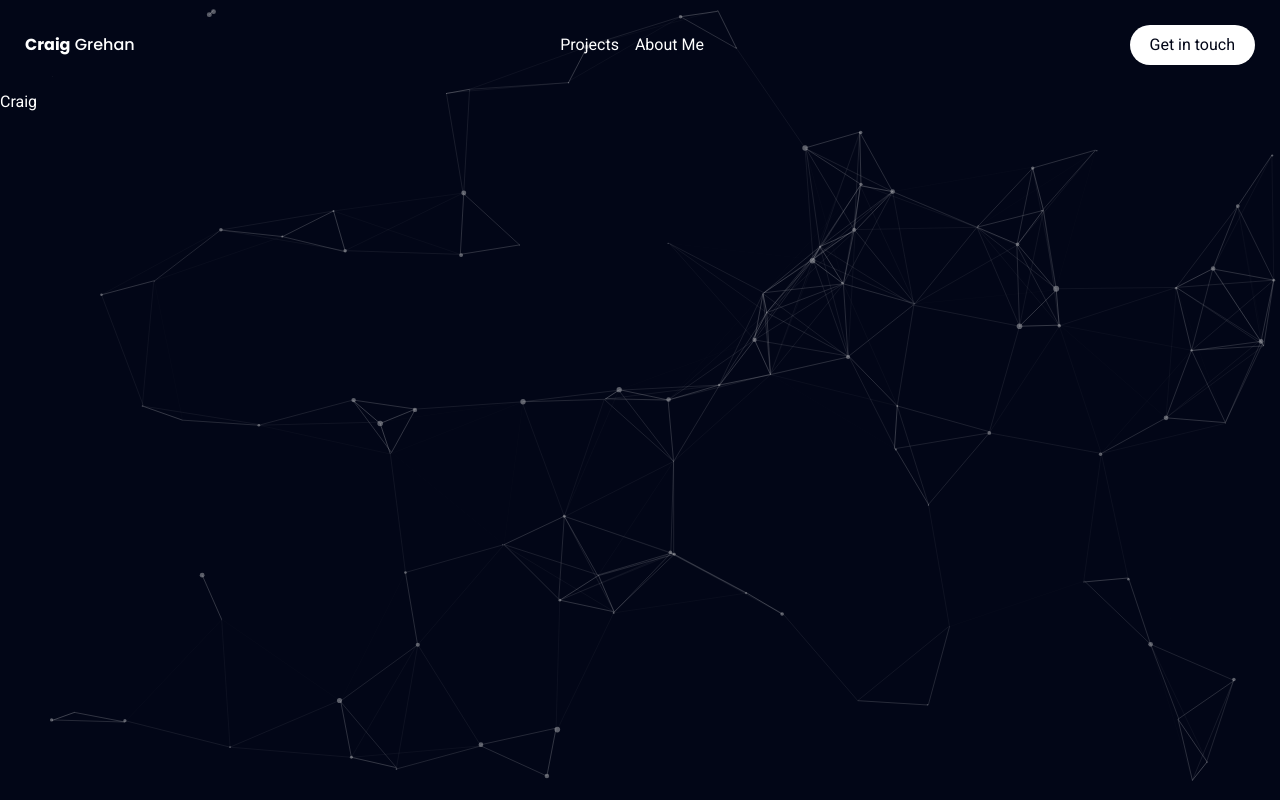
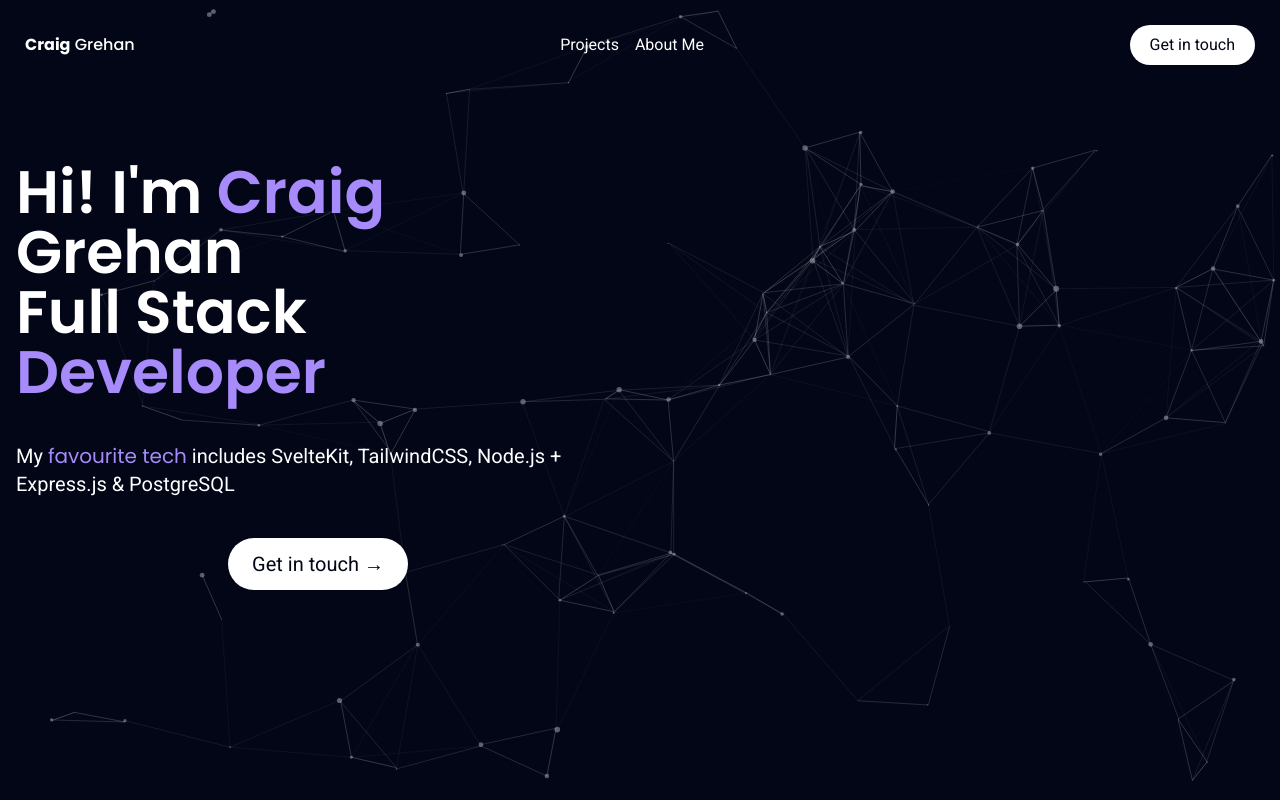
Before and after one commit to Craig-WIT/portfolioProject, a SvelteKit app: page / in a window 1280 px wide. Built offline with nearby package versions, Linux system fonts and the light colour scheme.

Commit message:
Intro page

```diff
--- a/src/components/Header.svelte
+++ b/src/components/Header.svelte
@@ -20,7 +20,7 @@
             </a>
         {/each}
     </div>
-    <a href="#" target="_blank" class="blueShadow relative overflow-hidden px-5 py-2 group rounded-full bg-white text-slate-950">
+    <a href="https://www.linkedin.com/in/craig-grehan-fcca-885722a7/?originalSubdomain=ie" target="_blank" class="blueShadow relative overflow-hidden px-5 py-2 group rounded-full bg-white text-slate-950">
         <div class="absolute top-0 right-full w-full h-full bg-violet-400 opacity-20 group-hover:translate-x-full z-0 duration-200">
 
         </div>
--- a/src/components/Main.svelte
+++ b/src/components/Main.svelte
@@ -1 +1,21 @@
-Craig
+<script>
+
+</script>
+
+<main class="flex flex-col flex-1 p-4">
+    <section id="introPage" class="grid grid-cols-1 lg:grid-cols-2 gap-10 py-8 sm:py-14">
+        <div class="flex flex-col lg:justify-center text-center lg:text-left gap-6 md:gap-8 lg:gap-10">
+            <h2 class="font-semibold text-4xl sm:text-5xl md:text-6xl">
+                Hi! I'm <span class="poppins text-violet-400">Craig</span> Grehan <br/>Full Stack <span class="poppins text-violet-400">Developer</span>
+            </h2>
+            <p class="text-base sm:text-lg md:text-xl">
+                My <span class="poppins text-violet-400">favourite tech</span> includes SvelteKit, TailwindCSS, Node.js + Express.js & PostgreSQL
+            </p>
+            <a href="https://www.linkedin.com/in/craig-grehan-fcca-885722a7/?originalSubdomain=ie" target="_blank" class="blueShadow mx-auto lg:mr-auto text-base sm:text-lg md:text-xl poppins relative overflow-hidden px-6 py-3 group rounded-full bg-white text-slate-950">
+                <div class="absolute top-0 right-full w-full h-full bg-violet-400 opacity-20 group-hover:translate-x-full z-0 duration-200"/>
+
+                <h4 class="relative z-9">Get in touch &rarr;</h4>
+            </a>
+        </div>
+    </section>
+</main>
```
